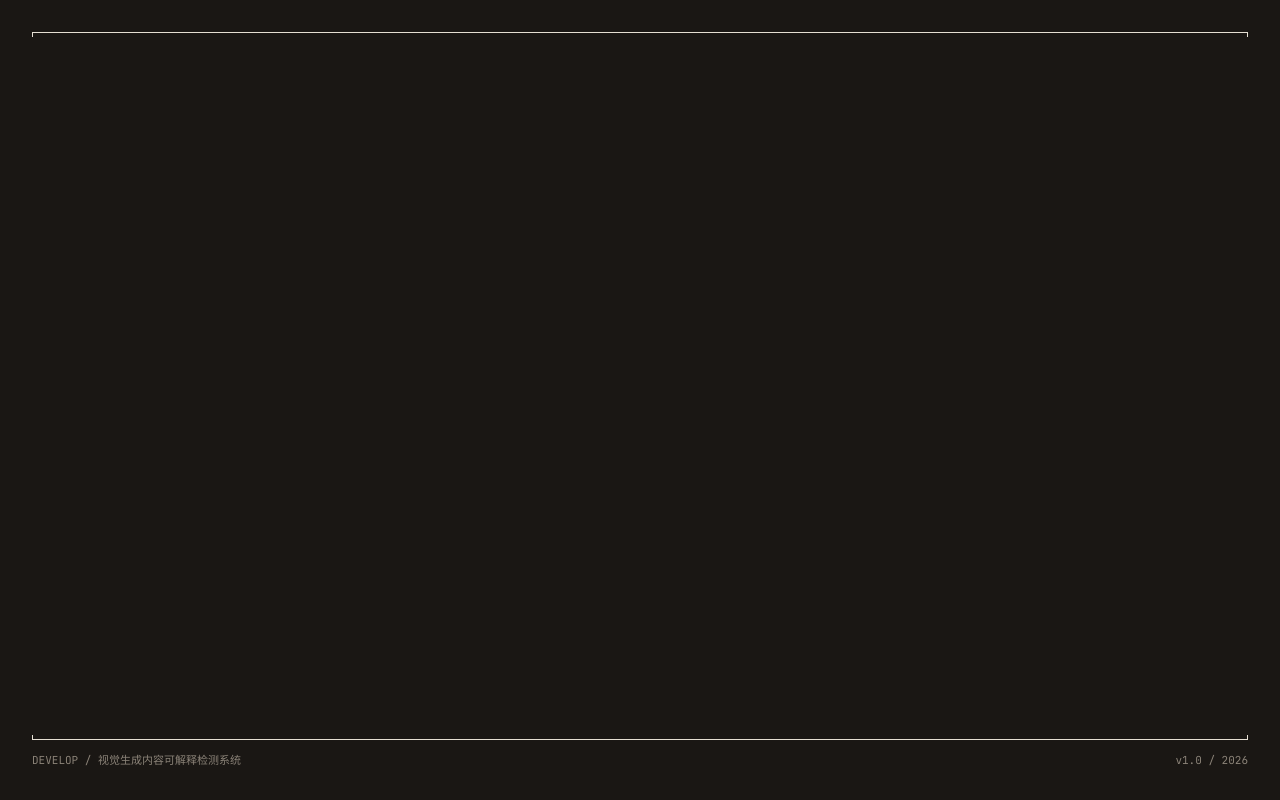
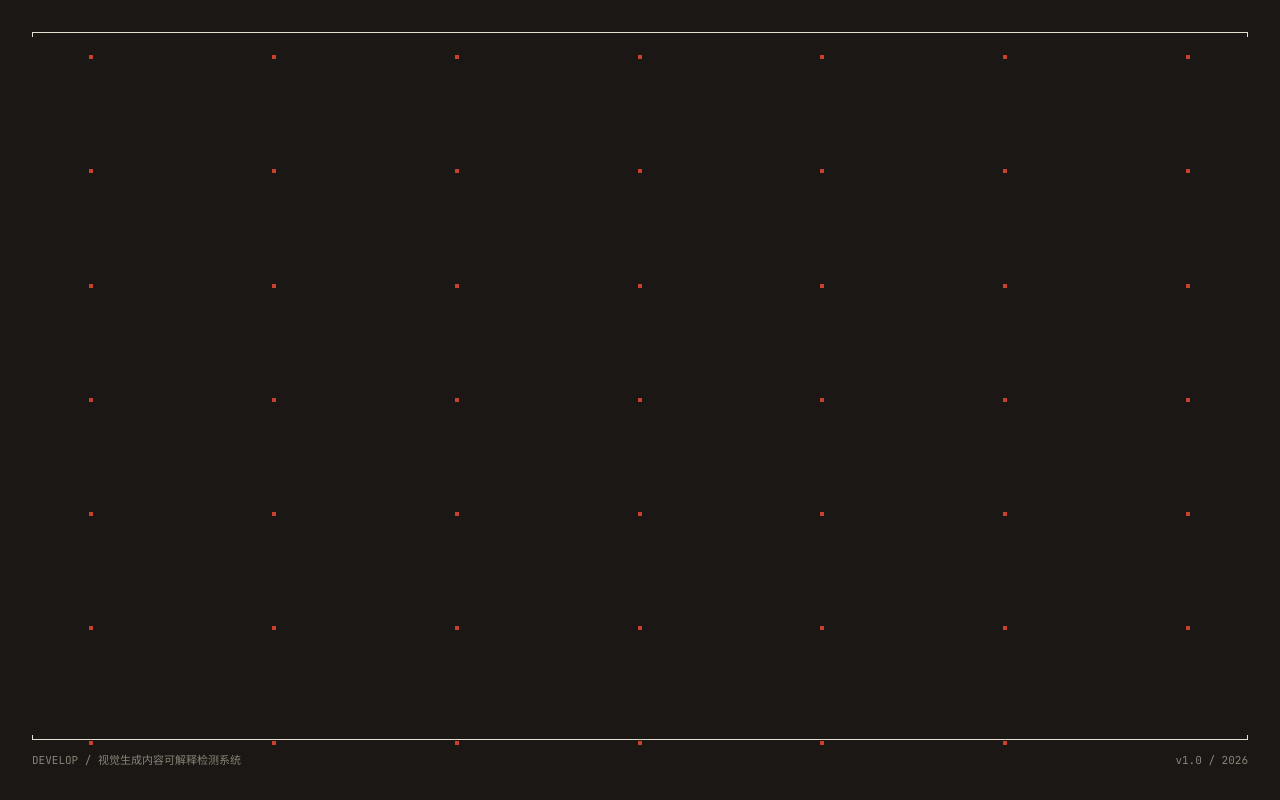
Before and after one commit to fengting124/develop, a React (Vite) app: page / in a window 1280 px wide. Built offline with nearby package versions, Linux system fonts and the light colour scheme.

Commit message:
Fix home gallery image faces

```diff
--- a/src/pages/Home/GalleryWall.tsx
+++ b/src/pages/Home/GalleryWall.tsx
@@ -177,17 +177,16 @@ export function GalleryWall({ phase, onReady }: GalleryWallProps) {
                 {item.type}
               </motion.span>
             </div>
-            <motion.div
-              className={styles.back}
-              animate={phase === 'end' ? { scale: 0, x: '50vw', y: '50vh' } : { scale: 1, x: 0, y: 0 }}
-              transition={
-                phase === 'end'
-                  ? { duration: 0.4, ease: [0.7, 0, 0.3, 1] }
-                  : { delay: gatherDelay, duration: 1, ease: [0.7, 0, 0.3, 1] }
-              }
-            >
-              <span />
-            </motion.div>
+            <div className={styles.back}>
+              <motion.span
+                animate={phase === 'end' ? { scale: 0 } : { scale: [1, 1, 0] }}
+                transition={
+                  phase === 'end'
+                    ? { duration: 0.4, ease: [0.7, 0, 0.3, 1] }
+                    : { delay: gatherDelay, duration: 1, ease: [0.7, 0, 0.3, 1] }
+                }
+              />
+            </div>
           </motion.div>
         </motion.div>
       ))}
```
